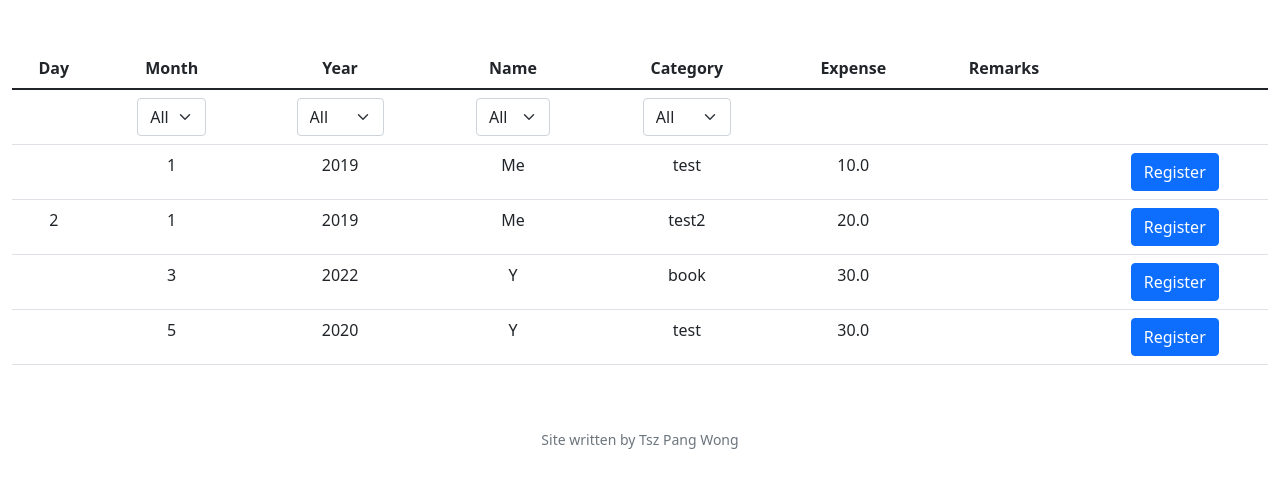
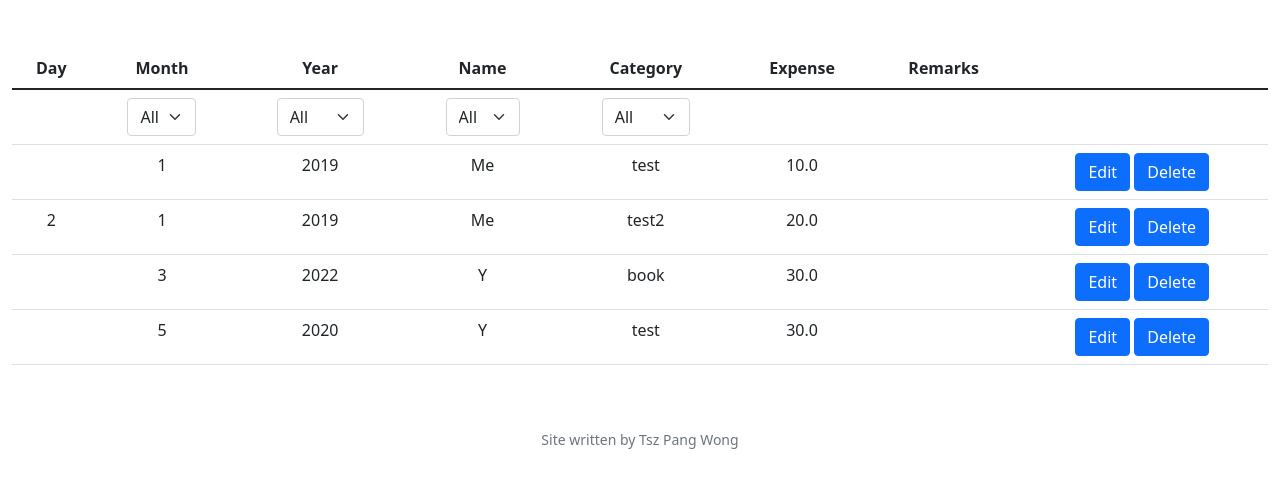
Before and after one commit to tpwong1990/tpwong, a Flask app: page / in a window 1280 px wide. Shown: the part 114-602 px from the top of the page. Run offline with Flask 2, Linux system fonts and the light colour scheme; a user stored in the database is signed in; data comes from the database, SQL or seed files in the repository; some libraries are stand-ins or nearby versions.

Commit message:
Wed, Jan 25, 2023, 6:11 PM +00:00

```diff
--- a/CS50_final/templates/summary.html
+++ b/CS50_final/templates/summary.html
@@ -93,7 +93,7 @@
                 <td>{{ exp[4] }}</td>
                 <td>{{ exp[6] }}</td>
                 <td>{{ exp[7] }}</td>
-                <td><button class="btn btn-primary" type="submit">Register</button></td>
+                <td><button class="btn btn-primary" type="submit">Edit</button> <button class="btn btn-primary" type="submit">Delete</button></td>
             </tr>
         {% endfor %}
     </tbody>
```
